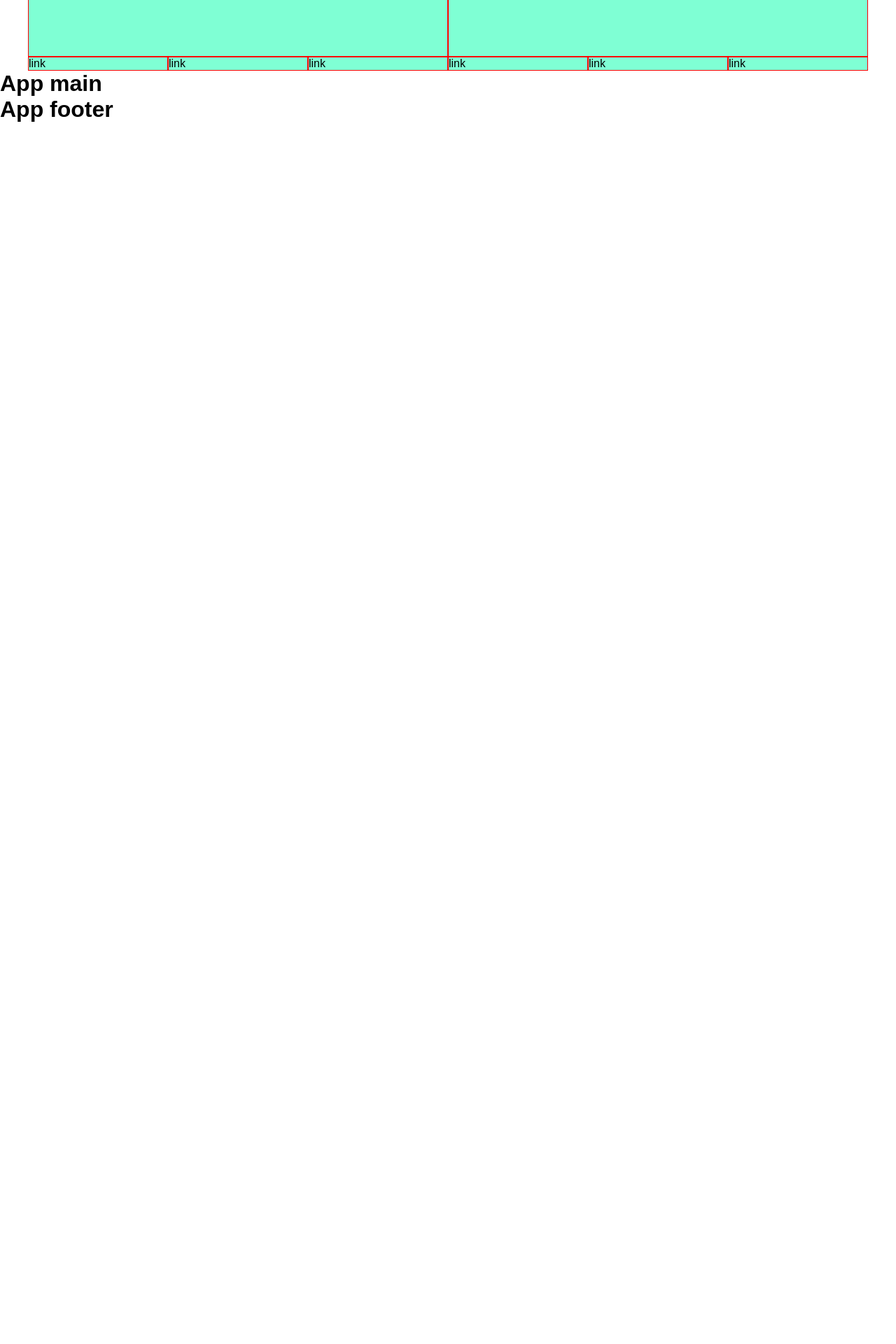
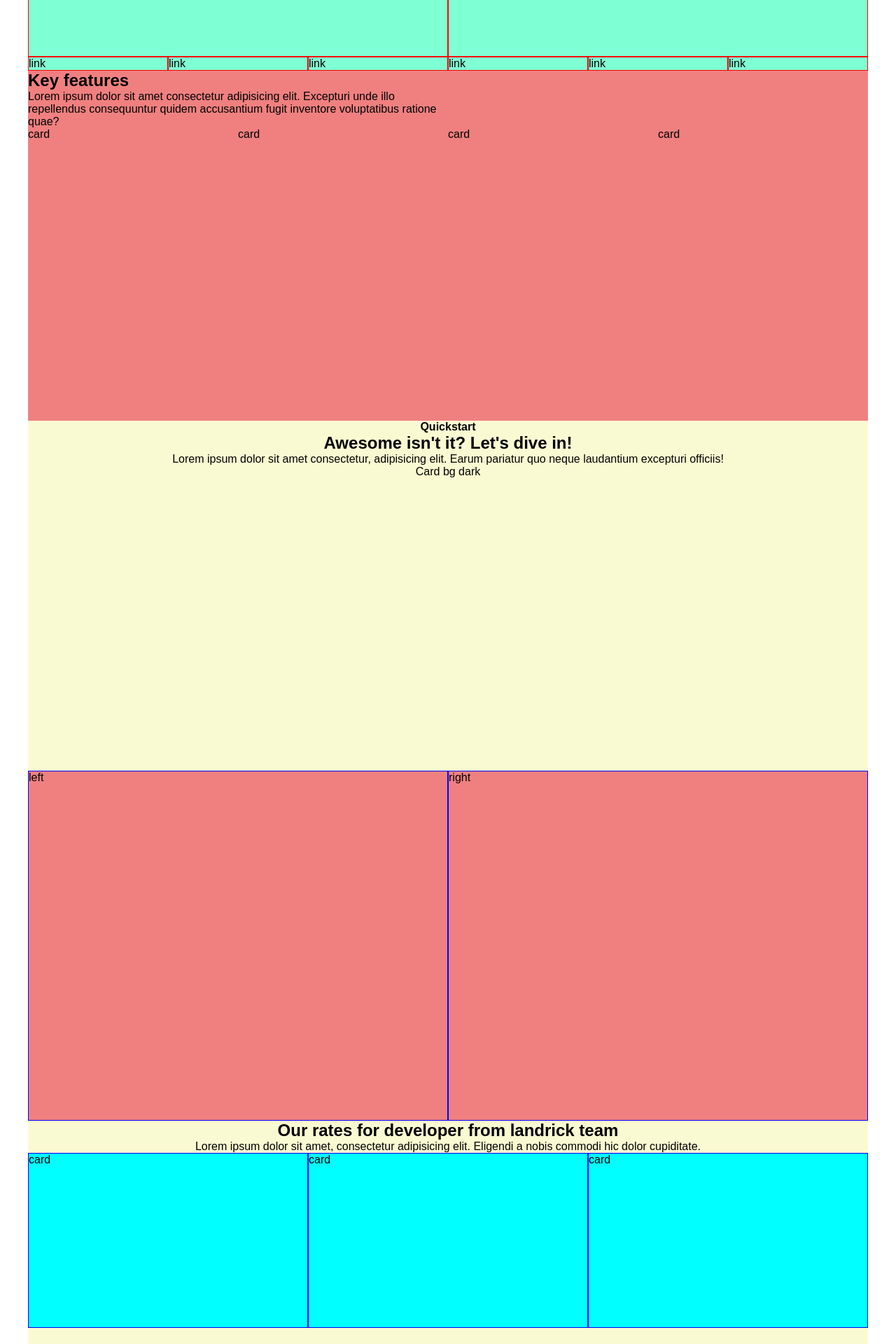
Before and after one commit to Claudio-Pri/proj-html-vuejs, a Vue app: page / in a window 1280 px wide. Shown: the part 480-2400 px from the top of the page at 70% size. Before the commit the page ends 800 px from the top, so only its background shows below. Built offline with nearby package versions, Linux system fonts and the light colour scheme.

Commit message:
struttura main

```diff
--- a/src/assets/scss/main.scss
+++ b/src/assets/scss/main.scss
@@ -47,6 +47,14 @@
     width: calc((100% / 12) * 8);
 }
 
+.my-col-12 {
+    width: 100%;
+}
+
+.text-center {
+    text-align: center;
+}
+
 /*
     APP
 */
--- a/src/components/AppHeader.vue
+++ b/src/components/AppHeader.vue
@@ -47,8 +47,8 @@ export default {
     <div class="header-middle">
       <div class="container">
         <div class="my-row">
-          <div class="my-col-6">footer mid left</div>
-          <div class="my-col-6">footer mid right</div>
+          <div class="my-col-6">header mid left</div>
+          <div class="my-col-6">header mid right</div>
         </div>
       </div>
     </div>
--- a/src/components/AppMain.vue
+++ b/src/components/AppMain.vue
@@ -13,9 +13,118 @@ export default {
 
 <template>
   <main>
-    <h1>
-      {{ message }}
-    </h1>
+    <section id="features">
+      <div class="container">
+        <div class="my-row">
+            <div class="my-col-6">
+              <h2>
+                Key features
+              </h2>
+            <p>Lorem ipsum dolor sit amet consectetur adipisicing elit. Excepturi unde illo repellendus consequuntur quidem accusantium fugit inventore voluptatibus ratione quae?</p>
+          </div>
+        </div>
+        <div class="my-row">
+          <div class="my-col-3">
+            card
+          </div>
+          <div class="my-col-3">
+            card
+          </div>
+          <div class="my-col-3">
+            card
+          </div>
+          <div class="my-col-3">
+            card
+          </div>
+        </div>
+
+      </div>
+    </section>
+
+    <section id="quick-start">
+      <div class="container">
+        <div class="my-row">
+          <div class="my-col-12 text-center">
+            <h4>
+              Quickstart
+            </h4>
+            <h2>
+              Awesome isn't it? Let's dive in!
+            </h2>
+            <p>
+              Lorem ipsum dolor sit amet consectetur, adipisicing elit. Earum pariatur quo neque laudantium excepturi officiis!
+            </p>
+            <div>
+              Card bg dark
+            </div>
+          </div>
+        </div>
+      </div>
+    </section>
+
+    <section id="tools">
+      <div class="container">
+        <div class="my-row">
+          <div class="my-col-6">left</div>
+          <div class="my-col-6">right</div>
+        </div>
+      </div>
+    </section>
+
+    <section id="rates">
+      <div class="container">
+        <div class="my-row">
+          <div class="my-col-12 text-center">
+            <h2>
+              Our rates for developer from landrick team
+            </h2>
+          </div>
+        </div>
+        <div class="my-row">
+          <div class="my-col-12 text-center">
+            <p>
+              Lorem ipsum dolor sit amet, consectetur adipisicing elit. Eligendi a nobis commodi hic dolor cupiditate.
+            </p>
+          </div>
+        </div>
+        <div class="my-row">
+          <div class="my-col-4">
+            <div class="card">
+              card
+            </div>
+          </div>
+          <div class="my-col-4">
+            <div class="card">
+              card
+            </div>
+          </div>
+          <div class="my-col-4">
+            <div class="card">
+              card
+            </div>
+          </div>
+        </div>
+      </div>
+    </section>
+
+    <section id="action">
+      <div class="container">
+        <div class="my-row">
+          <div class="my-col-12 text-center">
+            <h4>
+              Want to be among the first to find out?
+            </h4>
+            <p>
+              Lorem ipsum dolor sit amet consectetur, adipisicing elit. Earum pariatur quo neque laudantium excepturi officiis!
+            </p>
+            <form>
+              form + button
+            </form>
+          </div>
+        </div>
+      </div>
+    </section>
+
   </main>
 
 </template>
@@ -24,4 +133,35 @@ export default {
 @use '../assets/scss/partials/variables' as *;
 
 
+//debug struttura
+#features .container {
+  min-height: 500px;
+  background-color: lightcoral;
+}
+#quick-start .container {
+  min-height: 500px;
+  background-color: lightgoldenrodyellow;
+}
+#tools .container .my-col-6 {
+  min-height: 500px;
+  background-color: lightcoral;
+  border: 1px solid blue;
+}
+#rates .container {
+  min-height: 500px;
+  background-color: lightgoldenrodyellow;
+  .card {
+    min-height: 250px;
+    background-color: aqua;
+  border: 1px solid blue;
+
+  }
+}
+#action .container {
+  min-height: 500px;
+  background-color: lightcoral;
+  border: 1px solid blue;
+}
+
+
 </style>
```
